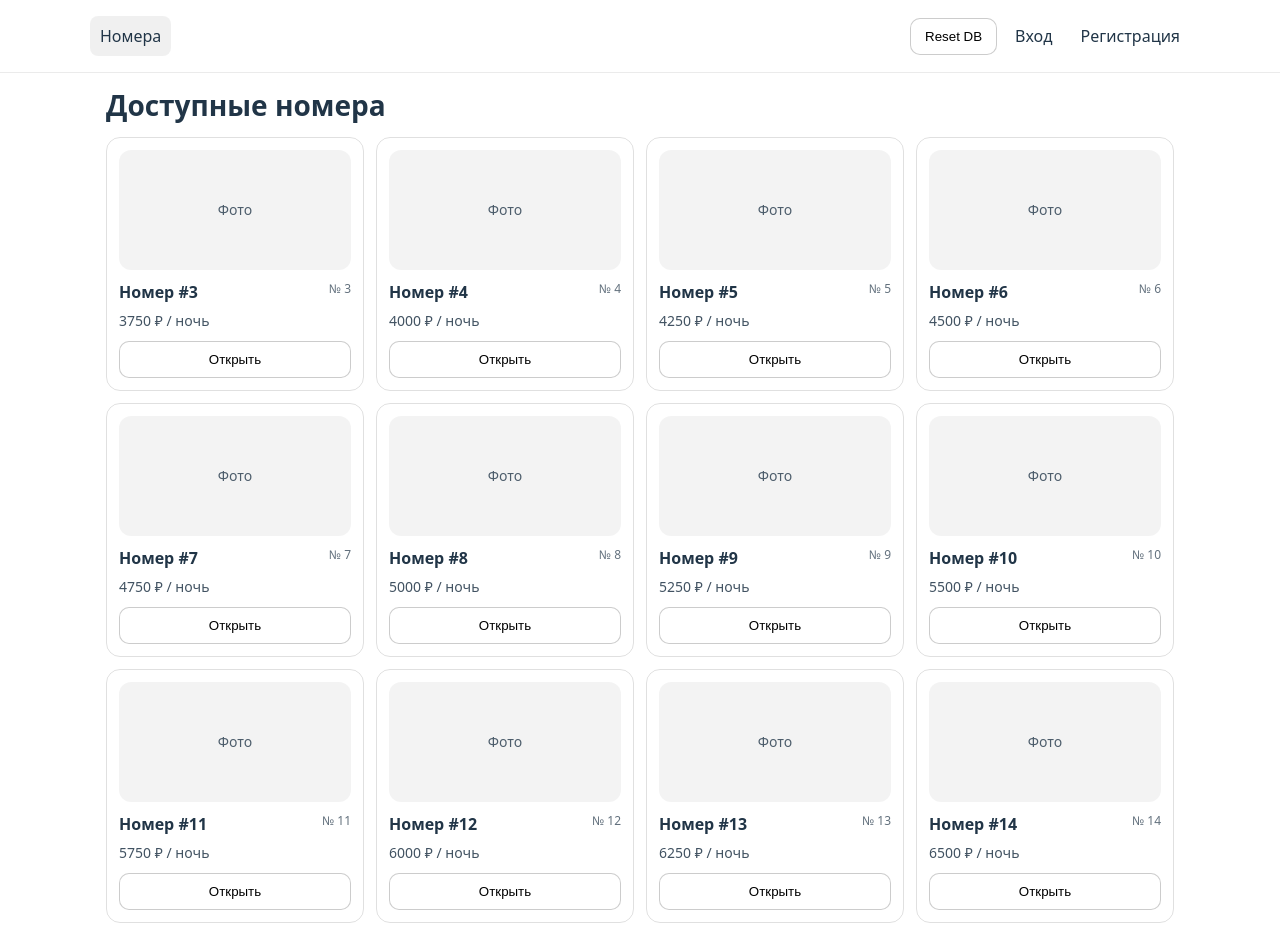
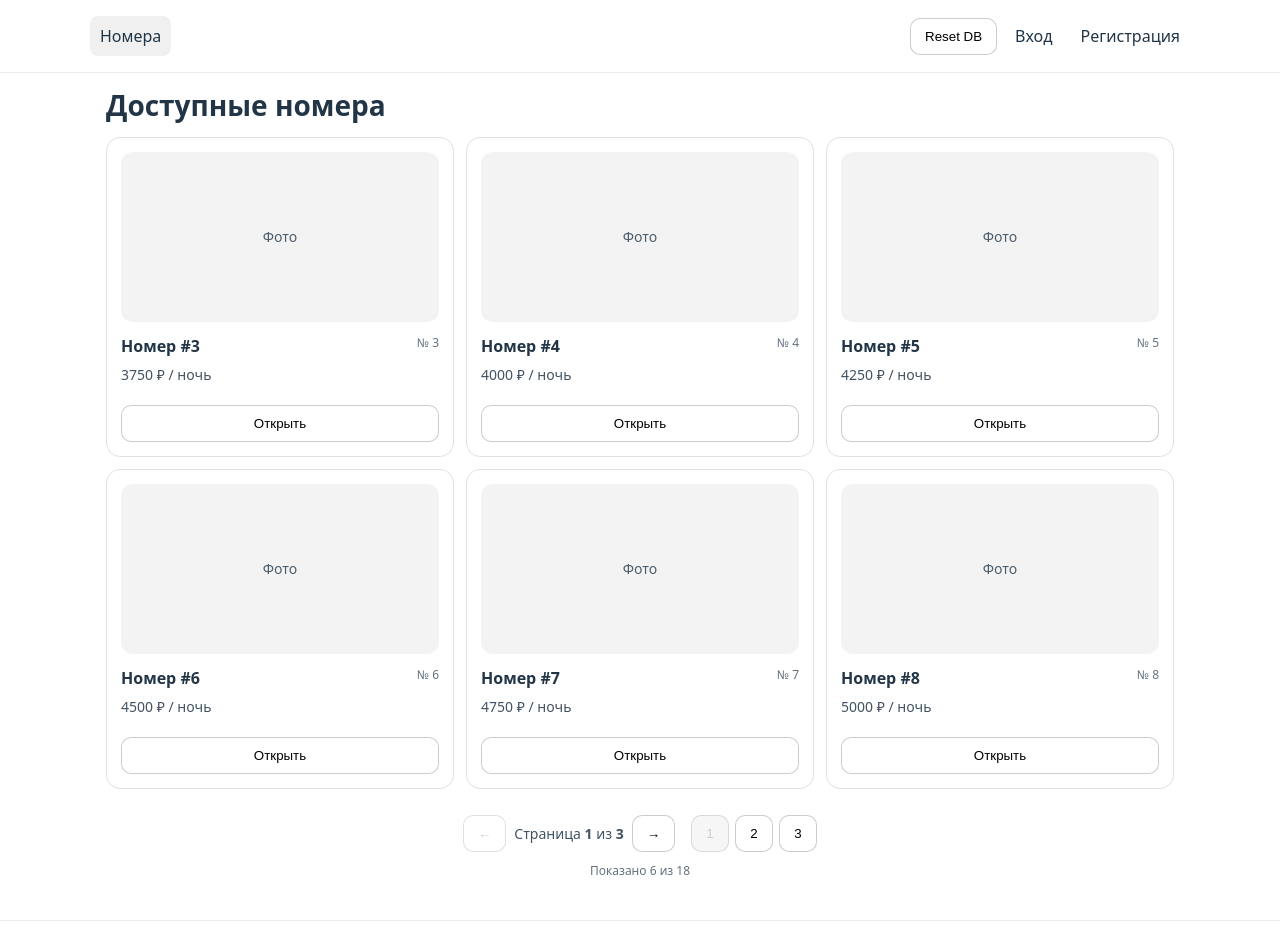
Before and after one commit to iNkyZ1/Diploma-SPA, a React app in the folder frontend/: page /rooms in a window 1280 px wide. Shown: the top 935 px of the page. Built offline with nearby package versions, Linux system fonts and the light colour scheme; the HTML template or start-up script is replaced by a standard one.

Commit message:
feat(rooms): add pagination and improve cards layout

```diff
--- a/frontend/src/entities/room/ui/RoomCard.jsx
+++ b/frontend/src/entities/room/ui/RoomCard.jsx
@@ -6,20 +6,23 @@ export function RoomCard({ room }) {
 			style={{
 				border: '1px solid rgba(0,0,0,0.12)',
 				borderRadius: 14,
-				padding: 12,
-				display: 'grid',
-				gap: 10,
+				padding: 14,
+				display: 'flex',
+				flexDirection: 'column',
+				gap: 12,
+				minHeight: 320,
 			}}
 		>
 			<div
 				style={{
-					height: 120,
+					height: 170,
 					borderRadius: 12,
 					background: 'rgba(0,0,0,0.06)',
 					display: 'grid',
 					placeItems: 'center',
 					fontSize: 14,
 					opacity: 0.8,
+					overflow: 'hidden',
 				}}
 			>
 				Фото
@@ -29,16 +32,18 @@ export function RoomCard({ room }) {
 				<div
 					style={{ display: 'flex', justifyContent: 'space-between', gap: 10 }}
 				>
-					<strong>{room.title}</strong>
+					<strong style={{ fontSize: 16 }}>{room.title}</strong>
 					<span style={{ fontSize: 12, opacity: 0.7 }}>№ {room.number}</span>
 				</div>
 
 				<div style={{ fontSize: 14, opacity: 0.85 }}>{room.price} ₽ / ночь</div>
 			</div>
 
-			<Link to={`/rooms/${room.id}`} style={{ textDecoration: 'none' }}>
-				<button style={{ width: '100%' }}>Открыть</button>
-			</Link>
+			<div style={{ marginTop: 'auto' }}>
+				<Link to={`/rooms/${room.id}`} style={{ textDecoration: 'none' }}>
+					<button style={{ width: '100%' }}>Открыть</button>
+				</Link>
+			</div>
 		</article>
 	);
 }
--- a/frontend/src/pages/RoomsListPage/RoomsListPage.jsx
+++ b/frontend/src/pages/RoomsListPage/RoomsListPage.jsx
@@ -1,4 +1,6 @@
-import { useEffect } from 'react';
+import { useEffect, useMemo } from 'react';
+import { useSearchParams } from 'react-router-dom';
+
 import { useAppDispatch, useAppSelector } from '../../app/store/hooks';
 import {
 	fetchRoomsThunk,
@@ -7,11 +9,17 @@ import {
 	selectRoomsStatus,
 } from '../../features/rooms/model/roomsSlice';
 import { RoomCard } from '../../entities/room';
+import { Pagination } from '../../shared/ui/Pagination';
+import { Alert } from '../../shared/ui/Alert';
+import { getApiErrorMessage } from '../../shared/lib/getApiErrorMessage';
 
-function getErrorText(err) {
-	if (!err) return null;
-	if (err.status === 0) return 'Сеть недоступна. Попробуйте ещё раз.';
-	return err.message || 'Ошибка загрузки';
+const PAGE_SIZE = 6;
+
+function clampPage(value, totalPages) {
+	const n = Number(value);
+	if (!Number.isFinite(n) || n < 1) return 1;
+	if (totalPages > 0 && n > totalPages) return totalPages;
+	return n;
 }
 
 export function RoomsListPage() {
@@ -20,6 +28,8 @@ export function RoomsListPage() {
 	const status = useAppSelector(selectRoomsStatus);
 	const error = useAppSelector(selectRoomsError);
 
+	const [searchParams, setSearchParams] = useSearchParams();
+
 	const load = () => dispatch(fetchRoomsThunk({ status: 'available' }));
 
 	useEffect(() => {
@@ -27,15 +37,47 @@ export function RoomsListPage() {
 		// eslint-disable-next-line react-hooks/exhaustive-deps
 	}, []);
 
+	const totalPages = useMemo(
+		() => Math.max(1, Math.ceil(rooms.length / PAGE_SIZE)),
+		[rooms.length],
+	);
+
+	const pageFromQuery = searchParams.get('page') ?? '1';
+	const page = clampPage(pageFromQuery, totalPages);
+
+	useEffect(() => {
+		if (String(page) !== String(pageFromQuery)) {
+			setSearchParams({ page: String(page) }, { replace: true });
+		}
+		// eslint-disable-next-line react-hooks/exhaustive-deps
+	}, [page, pageFromQuery]);
+
+	const pagedRooms = useMemo(() => {
+		const start = (page - 1) * PAGE_SIZE;
+		return rooms.slice(start, start + PAGE_SIZE);
+	}, [rooms, page]);
+
+	const onPageChange = (nextPage) => {
+		setSearchParams({ page: String(nextPage) });
+		window.scrollTo({ top: 0, behavior: 'smooth' });
+	};
+
 	return (
-		<div style={{ display: 'grid', gap: 14 }}>
+		<div
+			style={{
+				display: 'flex',
+				flexDirection: 'column',
+				gap: 14,
+				minHeight: '70vh',
+			}}
+		>
 			<h1>Доступные номера</h1>
 
 			{status === 'loading' && <div>Загрузка...</div>}
 
 			{status === 'failed' && (
 				<div style={{ display: 'grid', gap: 10 }}>
-					<div style={{ color: 'crimson' }}>{getErrorText(error)}</div>
+					<Alert>{getApiErrorMessage(error) || 'Ошибка загрузки'}</Alert>
 					<button onClick={load} style={{ width: 'fit-content' }}>
 						Повторить
 					</button>
@@ -47,17 +89,40 @@ export function RoomsListPage() {
 			)}
 
 			{status === 'succeeded' && rooms.length > 0 && (
+				<>
 					<section
 						style={{
 							display: 'grid',
-						gridTemplateColumns: 'repeat(auto-fill, minmax(220px, 1fr))',
+							gridTemplateColumns: 'repeat(auto-fit, minmax(280px, 1fr))',
 							gap: 12,
+							width: '100%',
+							alignItems: 'stretch',
 						}}
 					>
-					{rooms.map((room) => (
+						{pagedRooms.map((room) => (
 							<RoomCard key={room.id} room={room} />
 						))}
 					</section>
+
+					<div
+						style={{
+							marginTop: 'auto',
+							display: 'grid',
+							gap: 10,
+							justifyItems: 'center',
+							paddingTop: 12,
+						}}
+					>
+						<Pagination
+							page={page}
+							totalPages={totalPages}
+							onPageChange={onPageChange}
+						/>
+						<div style={{ fontSize: 12, opacity: 0.7 }}>
+							Показано {pagedRooms.length} из {rooms.length}
+						</div>
+					</div>
+				</>
 			)}
 		</div>
 	);
--- /dev/null
+++ b/frontend/src/shared/ui/Pagination.jsx
@@ -0,0 +1,40 @@
+export function Pagination({ page, totalPages, onPageChange }) {
+	if (totalPages <= 1) return null;
+
+	const canPrev = page > 1;
+	const canNext = page < totalPages;
+
+	const go = (p) => onPageChange(p);
+
+	return (
+		<div style={{ display: 'flex', gap: 8, alignItems: 'center', flexWrap: 'wrap' }}>
+			<button onClick={() => go(page - 1)} disabled={!canPrev}>
+				←
+			</button>
+
+			<span style={{ fontSize: 14, opacity: 0.85 }}>
+				Страница <b>{page}</b> из <b>{totalPages}</b>
+			</span>
+
+			<button onClick={() => go(page + 1)} disabled={!canNext}>
+				→
+			</button>
+
+			<div style={{ display: 'flex', gap: 6, marginLeft: 8, flexWrap: 'wrap' }}>
+				{Array.from({ length: totalPages }, (_, i) => i + 1).map((p) => (
+					<button
+						key={p}
+						onClick={() => go(p)}
+						disabled={p === page}
+						style={{
+							minWidth: 38,
+							background: p === page ? 'rgba(0,0,0,0.06)' : 'white',
+						}}
+					>
+						{p}
+					</button>
+				))}
+			</div>
+		</div>
+	);
+}
```
Lines whose indentation alone changed are shown as unchanged.
